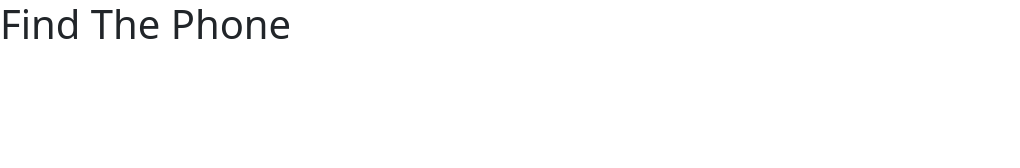
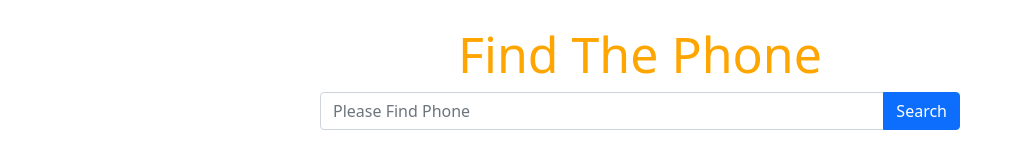
Before and after one commit to Rahim2725/phone-hunter, a plain HTML site: page index.html in a window 1280 px wide. Shown: the whole page, without its empty margins (0-1020 px from the left). Drawn offline with nearby package versions, Linux system fonts and the light colour scheme.

Commit message:
search area addd

```diff
--- a/css/styel.css
+++ b/css/styel.css
@@ -0,0 +1,4 @@
+.find-phone{
+    color: orange;
+    font-size: 50px;
+}
--- a/index.html
+++ b/index.html
@@ -12,7 +12,19 @@
 
 </head>
 <body>
-    <h1>Find The Phone</h1>
+    <header>
+        <h1 class="text-center find-phone mt-4">Find The Phone</h1>
+        <div class="input-group mb-3 w-50 mx-auto search">
+            <input type="text" class="form-control" placeholder="Please Find Phone">
+
+            <button class="btn btn-primary" type="button" id="search-button">Search</button>
+          </div>
+    </header>
+    <main>
+
+
+
+    </main>
 
     <!-- extarnal js link  -->
     <script src="js/find-phone.js"></script>
```
